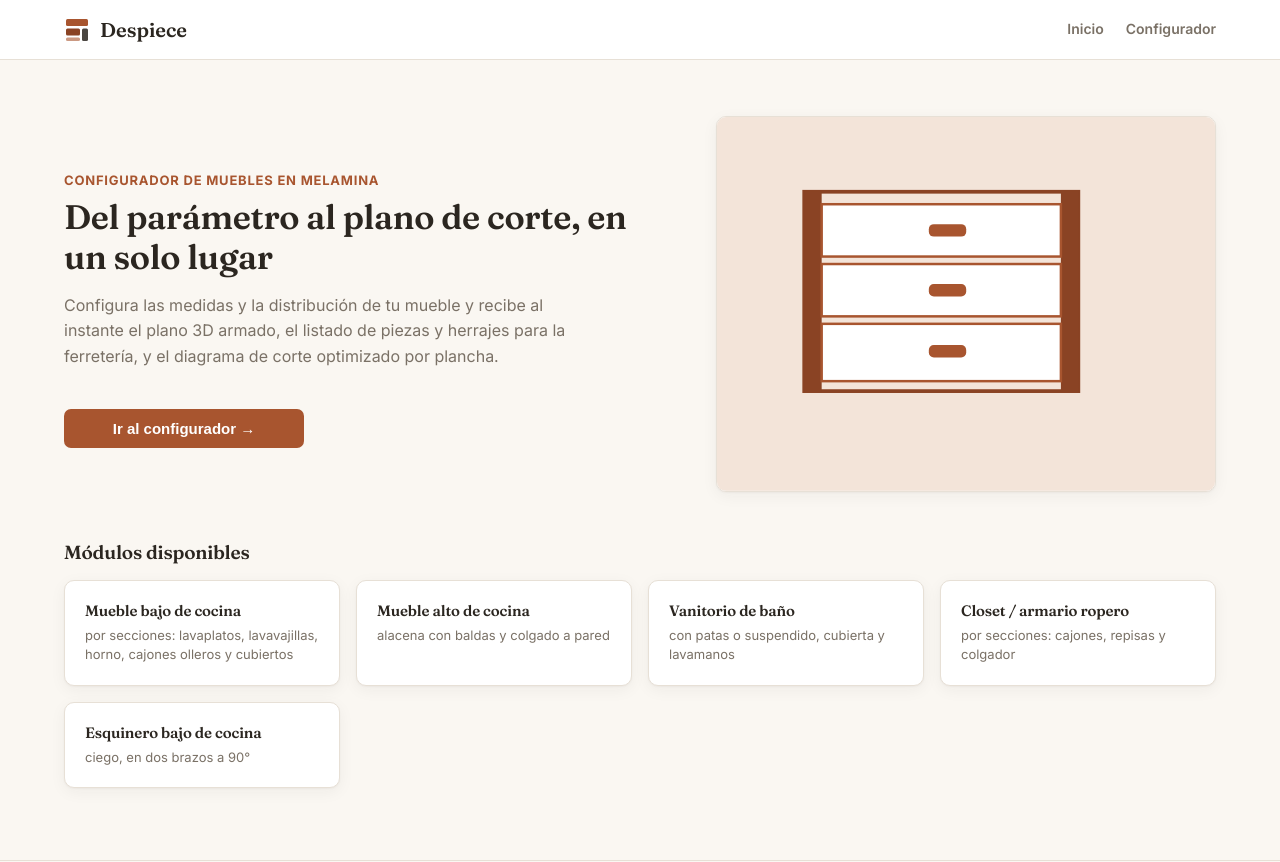
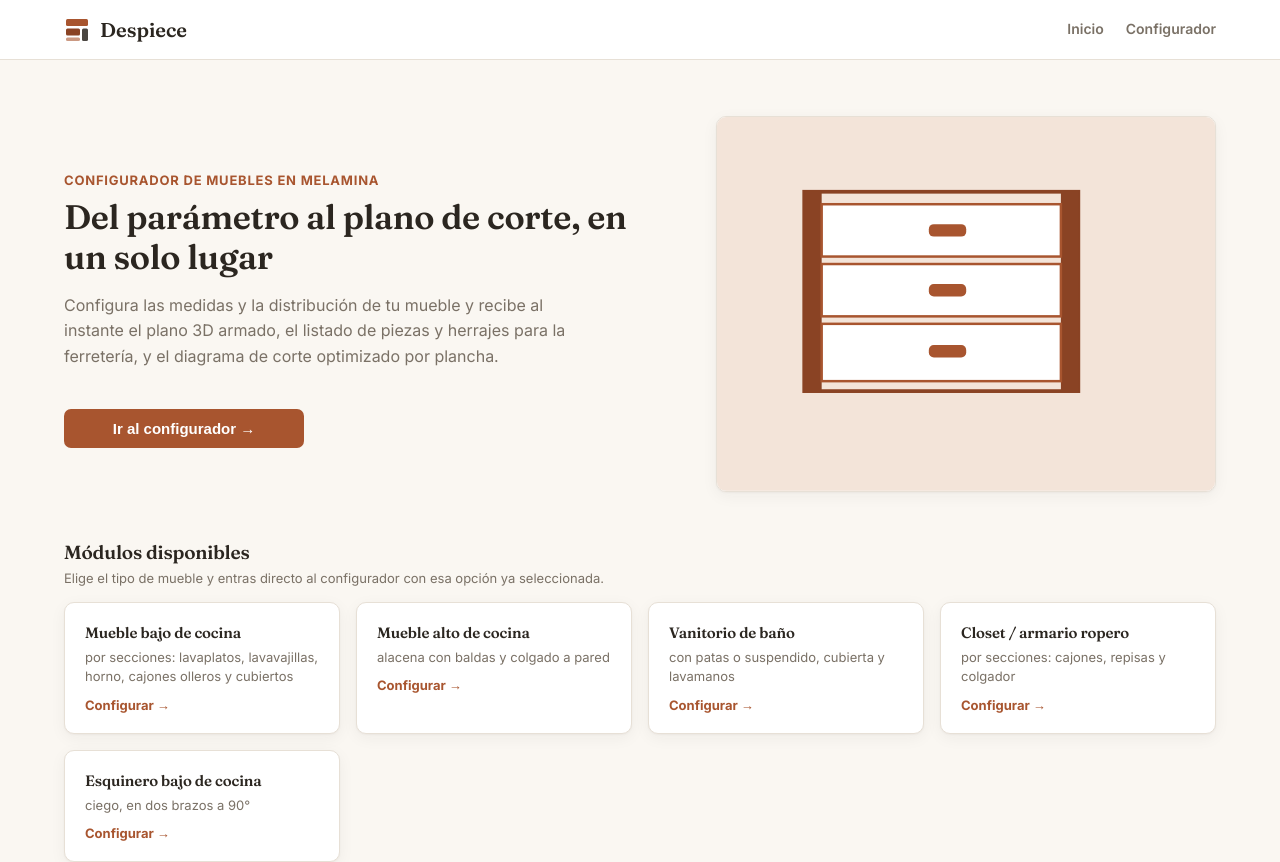
Before and after one commit to hernanjvidal-creator/plataforma-despiece, a Next.js app: page / in a window 1280 px wide. Shown: the top 862 px of the page. Built offline with nearby package versions, Linux system fonts and the light colour scheme.

Commit message:
Enlazar tarjetas de modulos de la portada al configurador
Cada tarjeta de "Modulos disponibles" ahora lleva directo a
/configurador?modulo=X con ese tipo de mueble ya preseleccionado,
para que el cliente entre directo a lo que necesita.

```diff
--- a/app/globals.css
+++ b/app/globals.css
@@ -165,6 +165,19 @@ th { background: #faf7f2; color: var(--color-text-muted); font-weight: 600; text
 
 .site-nav a:hover { color: var(--color-accent); border-color: var(--color-accent); }
 
+.modulo-card-link { text-decoration: none; display: block; height: 100%; }
+
+.modulo-card {
+  height: 100%;
+  cursor: pointer;
+  transition: border-color 0.15s ease, transform 0.1s ease;
+}
+
+.modulo-card:hover {
+  border-color: var(--color-accent);
+  transform: translateY(-2px);
+}
+
 .site-footer {
   margin-top: 48px;
   border-top: 1px solid var(--color-border);
--- a/app/page.js
+++ b/app/page.js
@@ -1,11 +1,11 @@
 import Link from 'next/link';
 
 const MODULOS = [
-  { nombre: 'Mueble bajo de cocina', detalle: 'por secciones: lavaplatos, lavavajillas, horno, cajones olleros y cubiertos' },
-  { nombre: 'Mueble alto de cocina', detalle: 'alacena con baldas y colgado a pared' },
-  { nombre: 'Vanitorio de baño', detalle: 'con patas o suspendido, cubierta y lavamanos' },
-  { nombre: 'Closet / armario ropero', detalle: 'por secciones: cajones, repisas y colgador' },
-  { nombre: 'Esquinero bajo de cocina', detalle: 'ciego, en dos brazos a 90°' },
+  { valor: 'bajo_cocina', nombre: 'Mueble bajo de cocina', detalle: 'por secciones: lavaplatos, lavavajillas, horno, cajones olleros y cubiertos' },
+  { valor: 'alto_cocina', nombre: 'Mueble alto de cocina', detalle: 'alacena con baldas y colgado a pared' },
+  { valor: 'vanitorio_bano', nombre: 'Vanitorio de baño', detalle: 'con patas o suspendido, cubierta y lavamanos' },
+  { valor: 'closet', nombre: 'Closet / armario ropero', detalle: 'por secciones: cajones, repisas y colgador' },
+  { valor: 'esquinero_bajo_cocina', nombre: 'Esquinero bajo de cocina', detalle: 'ciego, en dos brazos a 90°' },
 ];
 
 export default function Home() {
@@ -57,13 +57,21 @@ export default function Home() {
       </section>
 
       <section>
-        <h3 style={{ marginBottom: 16 }}>Módulos disponibles</h3>
+        <h3 style={{ marginBottom: 6 }}>Módulos disponibles</h3>
+        <p style={{ margin: '0 0 16px', fontSize: 13, color: 'var(--color-text-muted)' }}>
+          Elige el tipo de mueble y entras directo al configurador con esa opción ya seleccionada.
+        </p>
         <div style={{ display: 'grid', gridTemplateColumns: 'repeat(auto-fit, minmax(220px, 1fr))', gap: 16 }}>
           {MODULOS.map(m => (
-            <div key={m.nombre} className="card">
-              <h4 style={{ marginBottom: 6 }}>{m.nombre}</h4>
-              <p style={{ margin: 0, fontSize: 13, color: 'var(--color-text-muted)', lineHeight: 1.5 }}>{m.detalle}</p>
-            </div>
+            <Link key={m.valor} href={`/configurador?modulo=${m.valor}`} className="modulo-card-link">
+              <div className="card modulo-card">
+                <h4 style={{ marginBottom: 6 }}>{m.nombre}</h4>
+                <p style={{ margin: 0, fontSize: 13, color: 'var(--color-text-muted)', lineHeight: 1.5 }}>{m.detalle}</p>
+                <p style={{ margin: '10px 0 0', fontSize: 13, fontWeight: 700, color: 'var(--color-accent)' }}>
+                  Configurar →
+                </p>
+              </div>
+            </Link>
           ))}
         </div>
       </section>
```
Also changed, not shown: app/configurador/page.js (+6 -1 lines), components/Configurador.jsx (+13 -6 lines).
